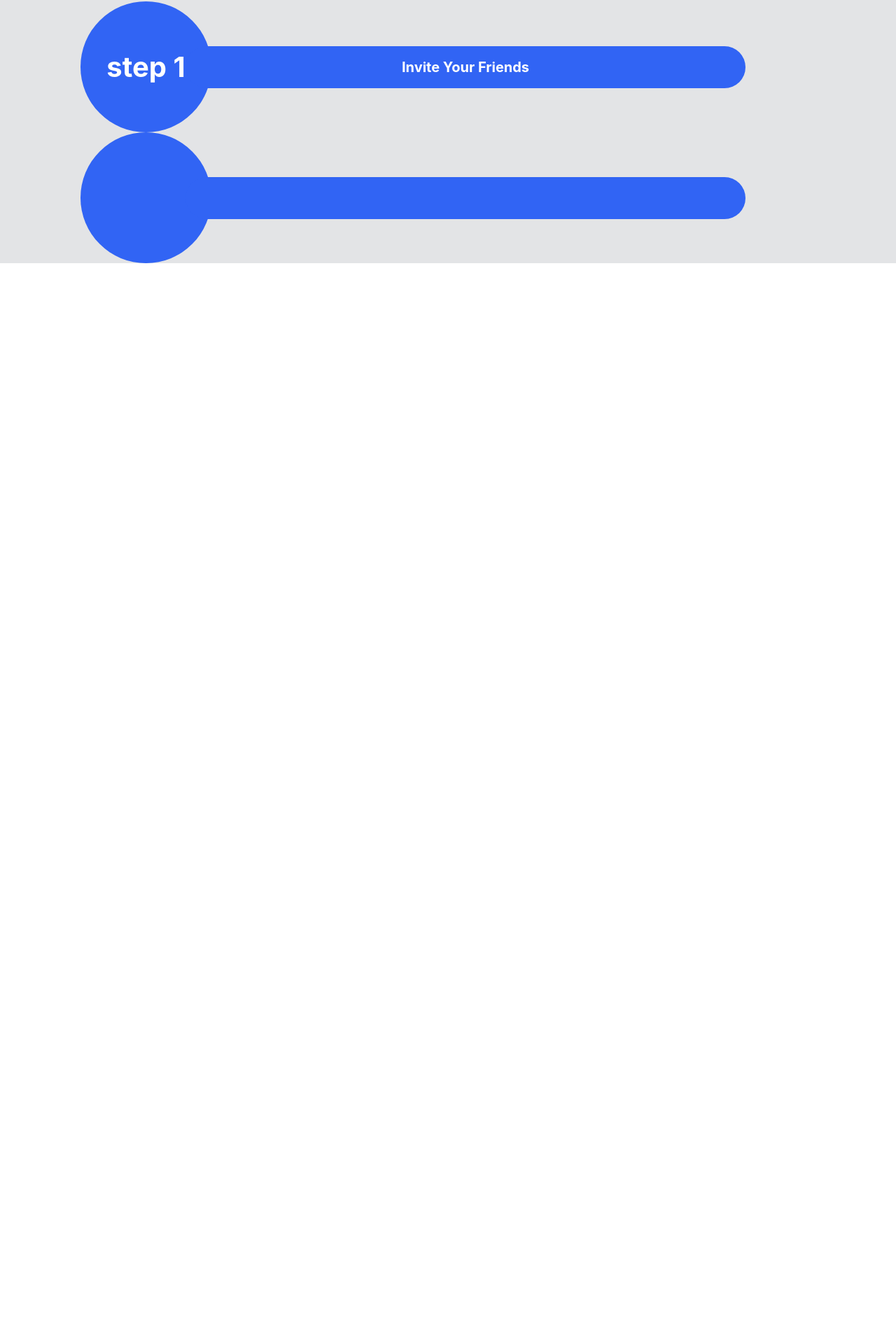
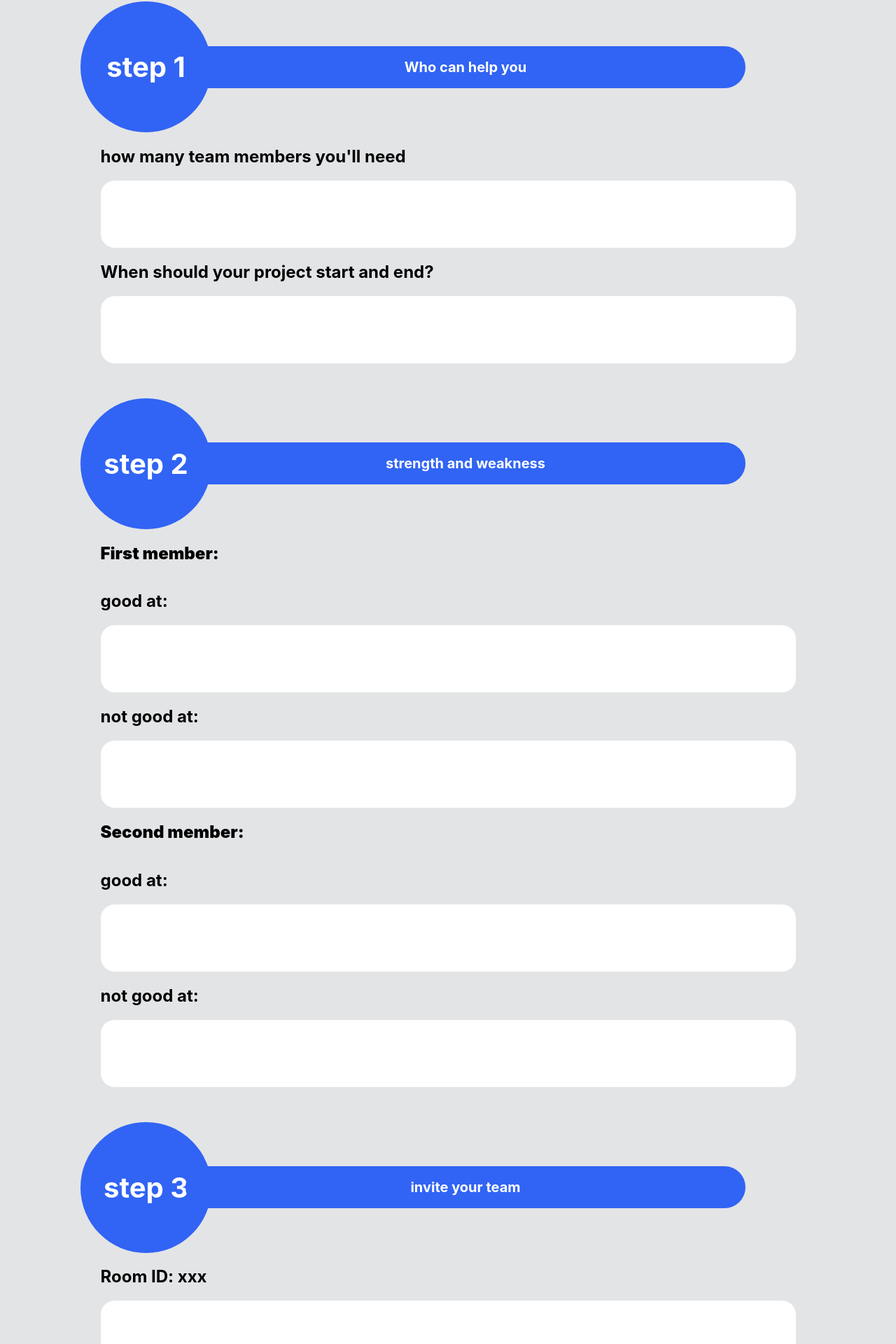
Before and after one commit to Abdo-199/SoftwareEntwicklungsProjekt4.Semester, a React (Create React App) app in the folder game/: page /dashboard/buildteam in a window 1280 px wide. Shown: the part 113-2033 px from the top of the page at 70% size. Before the commit the page ends 800 px from the top, so only its background shows below. Built offline with nearby package versions, Linux system fonts and the light colour scheme; no server answers.

Commit message:
Last frontend refine

```diff
--- a/game/src/Components/answerBox.jsx
+++ b/game/src/Components/answerBox.jsx
@@ -3,9 +3,11 @@ import styled from "styled-components";
 
 const Box=styled.input`
 height: 96px;
-width: 1193px;
+width: 993px;
 background-color: #fff;
 color: black;
+border: none;
+border-radius:20px ;
 `;
 
 export function AnswerBox(){
--- a/game/src/Containers/buildTeam/index.jsx
+++ b/game/src/Containers/buildTeam/index.jsx
@@ -1,17 +1,60 @@
 import React from "react";
 import styled from "styled-components";
+import { AnswerBox } from "../../Components/answerBox";
 import { Marginer } from "../../Components/marginer";
 import { Navbar } from "../../Components/navbar";
 import { InnerPageContainer, PageContainer } from "../../Components/pageContainer";
 import { StepBox } from "../../Components/stepBox";
+const QandA=styled.div`
+display: flex;
+flex-direction: column;
+align-items: flex-start;
 
+`;
+const Member=styled.h2`
+font-weight: 900;
+`;
 
 export function BuildTeam(){
     return <PageContainer>
         <Navbar/>
         <Marginer direction="vertical" margin={50}/>
-       <StepBox stepNum="step 1" stepTitel="Invite Your Friends"/>
-       <StepBox/>
+       <StepBox stepNum="step 1" stepTitel="Who can help you"/>
+       <QandA>
+           <h2>how many team members you'll need </h2>
+       <AnswerBox/>
+       </QandA>
+       <QandA>
+           <h2>When should your project start and end? </h2>
+       <AnswerBox/>
+       </QandA>
+       <Marginer direction="vertical" margin={50}/>
+       <StepBox stepNum="step 2" stepTitel="strength and weakness"/>
+       <QandA>
+           <Member>First member:</Member>
+           <h2>good at: </h2>
+       <AnswerBox/>
+       </QandA>
+       <QandA>
+           <h2>not good at: </h2>
+       <AnswerBox/>
+       </QandA>
+       <QandA>
+           <Member>Second member:</Member>
+           <h2>good at: </h2>
+       <AnswerBox/>
+       </QandA>
+       <QandA>
+           <h2>not good at: </h2>
+       <AnswerBox/>
+       </QandA>
+       <Marginer direction="vertical" margin={50}/>
+       <StepBox stepNum="step 3" stepTitel="invite your team"/>
+       <QandA>
+           <h2>Room ID: xxx </h2>
+       <AnswerBox/>
+       </QandA>
+       <Marginer direction="vertical" margin={300}/>
        </PageContainer>
 
 }
--- a/game/src/Containers/dashboard/index.jsx
+++ b/game/src/Containers/dashboard/index.jsx
@@ -8,7 +8,7 @@ import { PageContainer } from "../../Components/pageContainer";
 import { Positioner } from "../../Components/positioner";
 const DashContainer=styled.div`
 width:100%;
-height:800px;
+height:1000px;
 
 background-color: #E3E4E6;
 `;
@@ -79,11 +79,11 @@ export function Dashboard(){
         <DashCard radius={165} backgroundC="E0E32A"> Shuffel</DashCard>
         </Positioner>
         <Positioner x={1249} y={102} >
-        <DashCard radius={200} > Test</DashCard>
+        <DashCard radius={200} > </DashCard>
         </Positioner>
         <Positioner x={1100} y={100} >
 
-        <OutRoomID placeholder="current room id">test</OutRoomID>
+        <OutRoomID placeholder="current room id"></OutRoomID>
         </Positioner>
         </DashContainer>
         </PageContainer>
```
